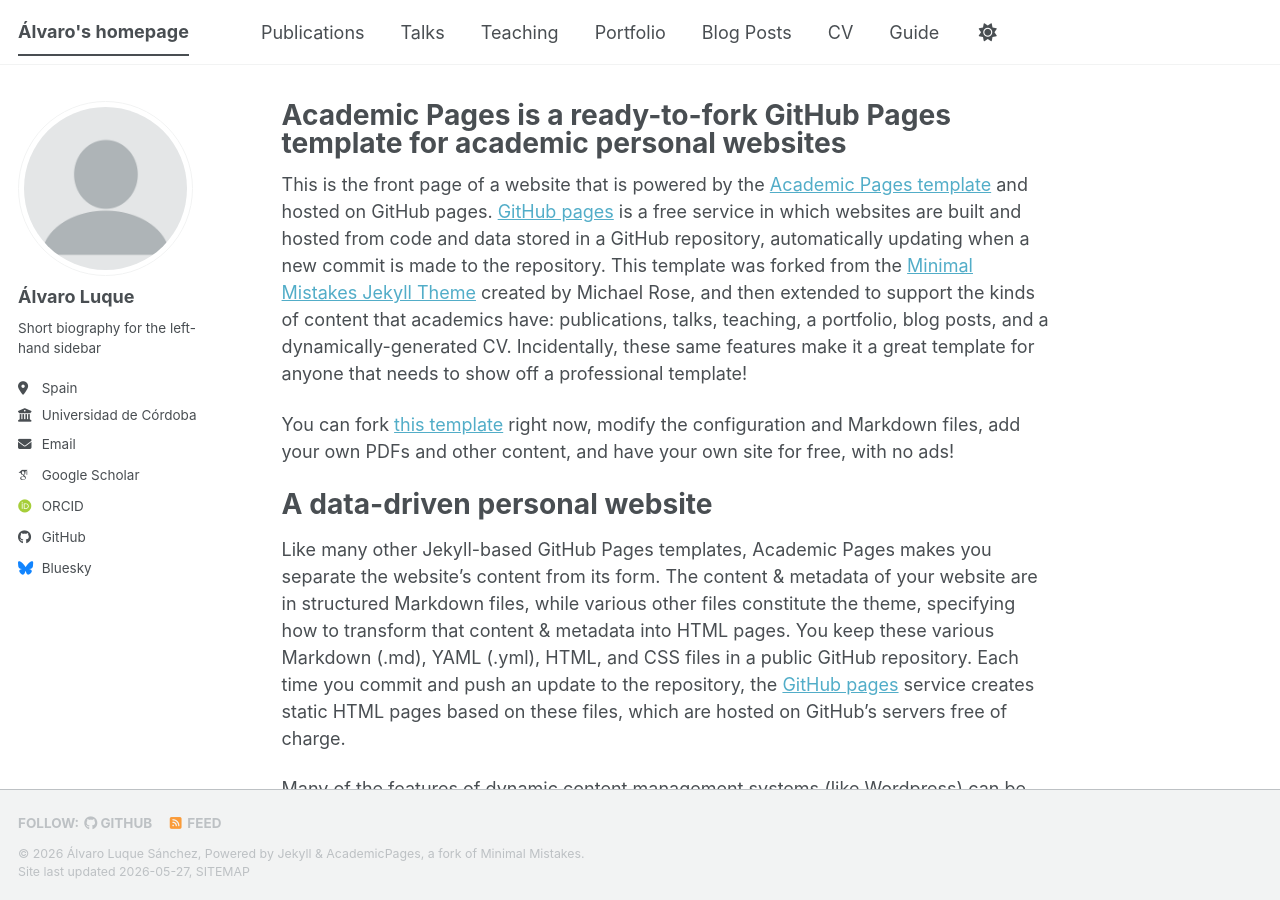
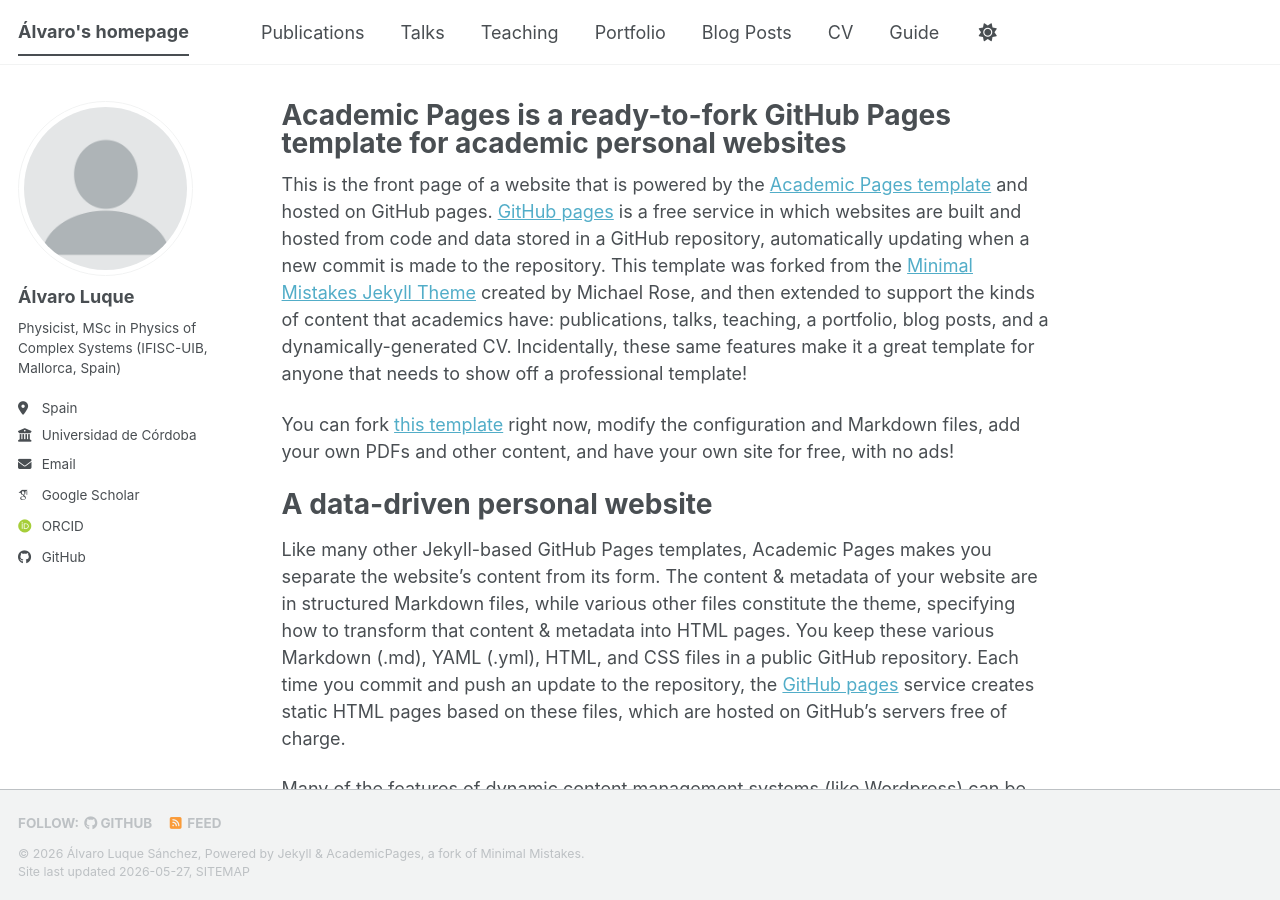
Before and after one commit to alvaro-luque/alvaro-luque.github.io, a Jekyll site: the page built from _pages/about.md, in a window 1280 px wide and 900 px high. Built offline with Jekyll 4.4.1, drawn with Linux system fonts in a browser that asks for light colours; some web fonts are replaced; a script bundle is joined from its source files by our own code; library files that are not in the unit come from our copies.

Commit message:
Update _config.yml

```diff
--- a/_config.yml
+++ b/_config.yml
@@ -26,11 +26,11 @@ author:
   avatar           : "profile.png"
   name             : "Álvaro Luque"
   pronouns         : # example: "she/her"
-  bio              : "Short biography for the left-hand sidebar"
+  bio              : "Physicist, MSc in Physics of Complex Systems (IFISC-UIB, Mallorca, Spain)"
   location         : "Spain"
   employer         : "Universidad de Córdoba"
   uri              : # URL
-  email            : "f72lusaa[at]uco.es"
+  email            : "f72lusaa@uco.es"
 
   # Academic websites
   academia         : # URL
@@ -57,7 +57,7 @@ author:
 
   # Social media
   artstation       : # Username
-  bluesky          : "bsky.app" # Replace this with you Bluesky username
+  bluesky          : # Replace this with you Bluesky username
   facebook         : # Username
   flickr           : # Username
   foursquare       : # Username
```
